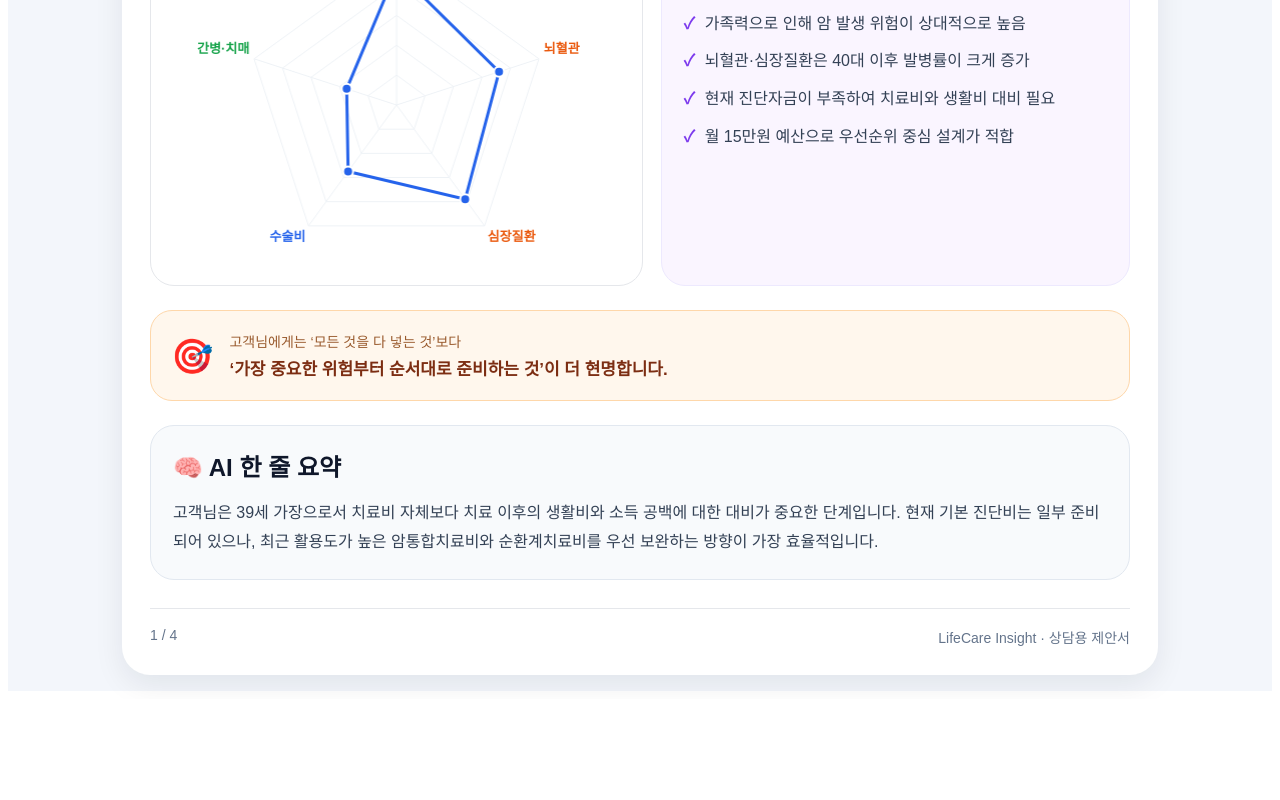
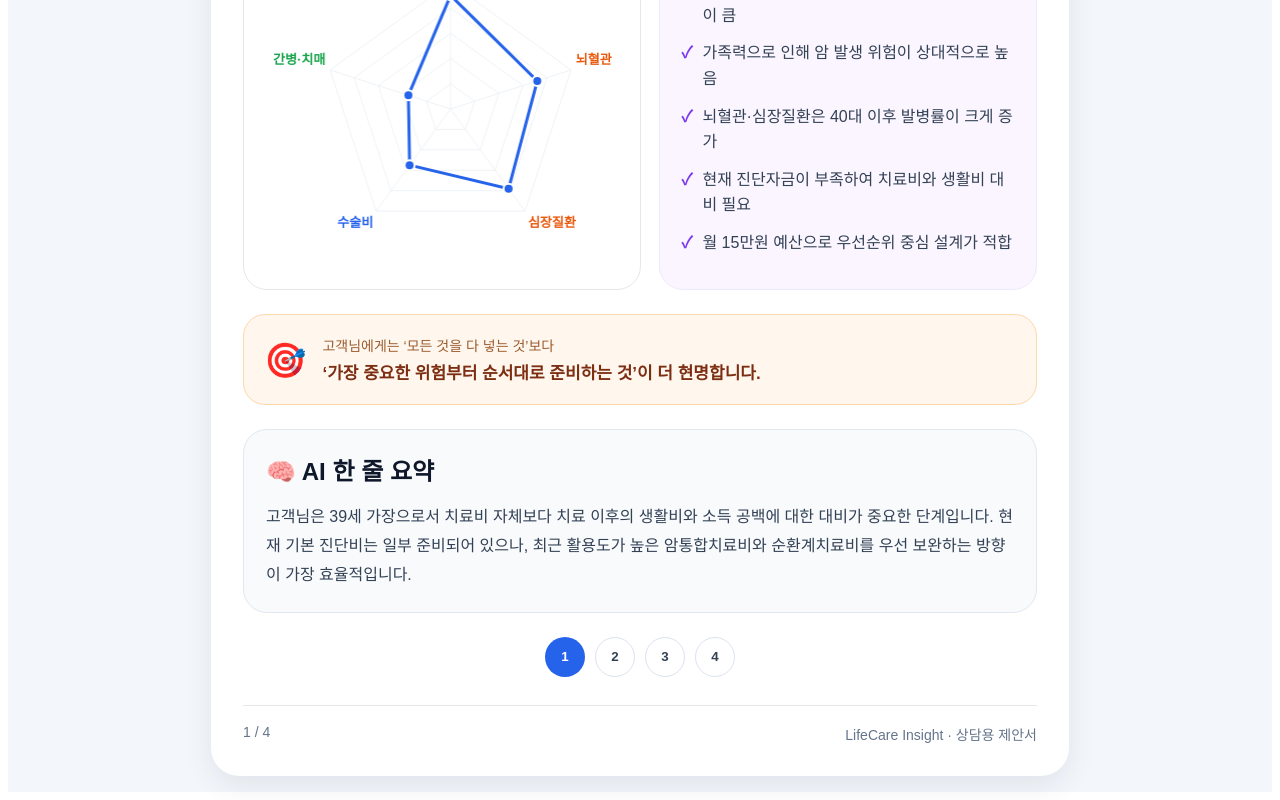
Before and after one commit to Seodaeseok/lifecare-insight, a Next.js app: page /new/proposal in a window 1280 px wide. Shown: the part 597-1397 px from the top of the page. Before the commit the page ends 1296 px from the top, so only its background shows below. Built offline with nearby package versions, Linux system fonts and the light colour scheme.

Commit message:
Update page.tsx

```diff
--- a/app/new/proposal/page.tsx
+++ b/app/new/proposal/page.tsx
@@ -93,10 +93,7 @@ export default function ProposalPage() {
         <button onClick={() => router.push('/')} style={navButtonStyle}>
           ⌂ 메인
         </button>
-        <button onClick={() => router.push('/new/proposal/priority')} style={navButtonStyle}>
-    다음 페이지 →
-  </button>
-      </div>
+              </div>
 
       {/* 메인 카드 */}
       <div style={cardStyle}>
@@ -181,6 +178,19 @@ export default function ProposalPage() {
           </p>
         </div>
 
+{/* 페이지 이동 */}
+        <div style={pageNavStyle}>
+          <button style={activePageButtonStyle}>1
+          </button>
+          <button style={pageButtonStyle}
+            onClick={() => router.push('/new/priority')} > 2
+          </button>
+          <button style={pageButtonStyle}>3
+          </button>
+          <button style={pageButtonStyle}>4
+          </button>
+        </div>
+
         {/* 하단 */}
         <div style={footerStyle}>
           <span>1 / 4</span>
@@ -231,12 +241,16 @@ const navButtonStyle = {
 };
 
 const cardStyle = {
-  maxWidth: 980,
+  width: '100%',
+  maxWidth: 794,
+  minHeight: 1123,
   margin: '0 auto',
   background: 'white',
   borderRadius: 28,
-  padding: 28,
+  padding: 32,
   boxShadow: '0 10px 30px rgba(15,23,42,0.08)',
+  display: 'flex',
+  flexDirection: 'column' as const,
 };
 
 const headerStyle = {
@@ -470,3 +484,32 @@ const footerStyle = {
   flexWrap: 'wrap' as const,
   gap: 8,
 };
+
+const pageNavStyle = {
+  display: 'flex',
+  justifyContent: 'center',
+  gap: 10,
+  marginTop: 24,
+};
+
+const pageButtonStyle = {
+  width: 40,
+  height: 40,
+  borderRadius: '50%',
+  border: '1px solid #dbe3f0',
+  background: 'white',
+  color: '#334155',
+  fontWeight: 700,
+  cursor: 'pointer',
+};
+
+const activePageButtonStyle = {
+  width: 40,
+  height: 40,
+  borderRadius: '50%',
+  border: 'none',
+  background: '#2563eb',
+  color: 'white',
+  fontWeight: 700,
+  cursor: 'default',
+};
```
